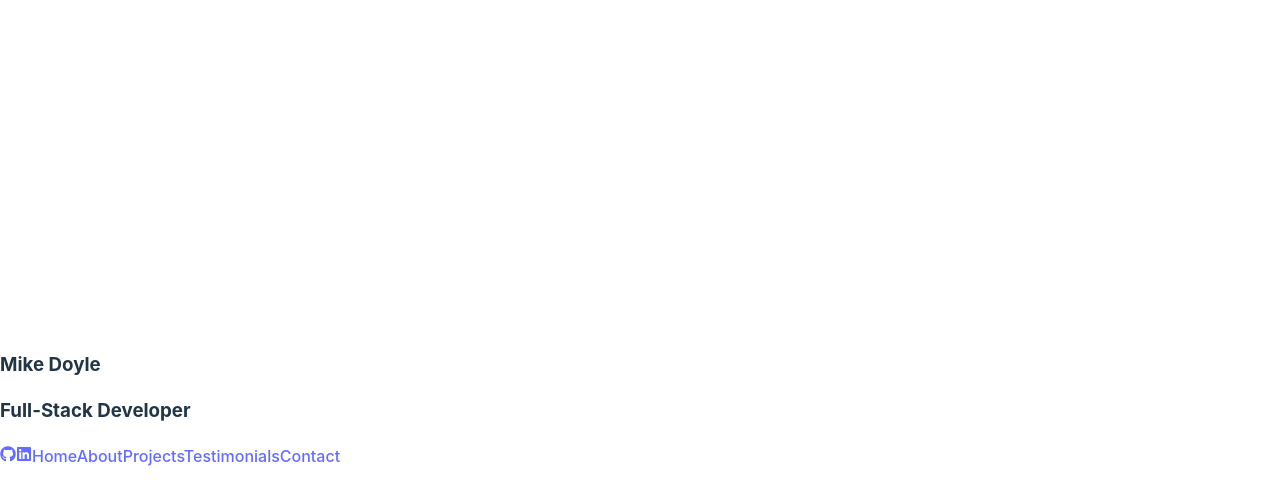
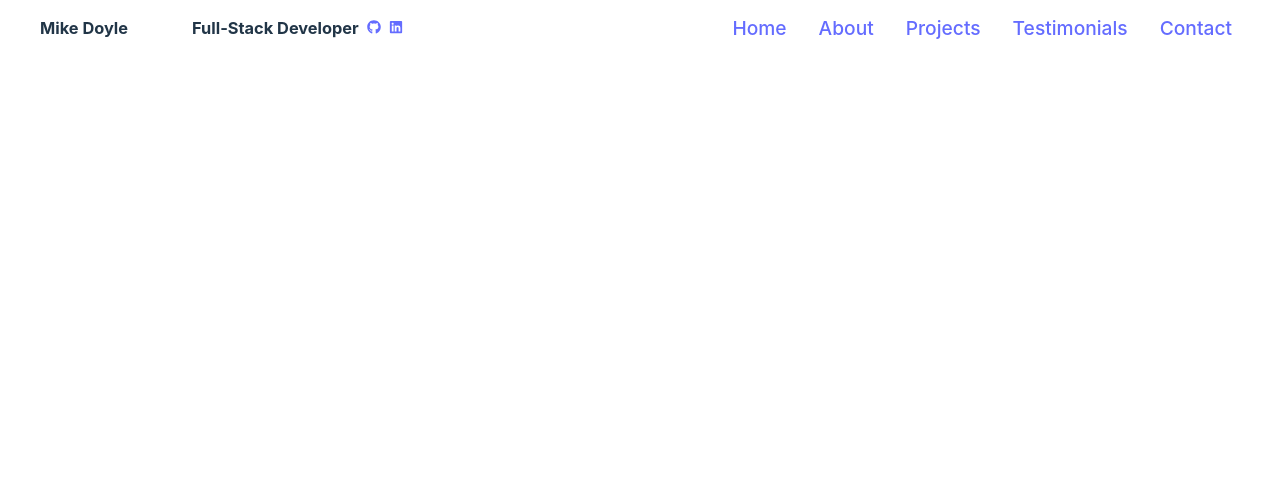
Before and after one commit to mdoyle91/portfolio, a React (Vite) app: page / in a window 1280 px wide. Shown: the top 504 px of the page. Built offline with nearby package versions, Linux system fonts and the light colour scheme.

Commit message:
Navbar w/ Some Styling, Dynamic 'Menu' Button Not Working

```diff
--- a/src/components/Navbar/Navbar.css
+++ b/src/components/Navbar/Navbar.css
@@ -0,0 +1,106 @@
+.container {
+  display: flex;
+  align-items: center;
+  height: 96px;
+  max-width: 1200px;
+  margin: auto;
+  padding: 0 40px;
+}
+
+nav {
+  display: flex;
+  width: 100%;
+  overflow: hidden;
+  font-size: 14px;
+  justify-content: space-between;
+  align-items: center;
+  padding: 0 40px;
+  position: fixed;
+  top: 0;
+  left: 0;
+  right: 0;
+  background-color: transparent;
+  backdrop-filter: blur(10px);
+  z-index: 1000;
+  max-width: 1200px;
+  margin-left: auto;
+  margin-right: auto;
+}
+
+.nav-left {
+  display: flex;
+  flex-shrink: 0;
+  padding-right: 64px;
+}
+
+.nav-center {
+  display: flex;
+  align-items: center;
+  gap: 8px;
+}
+
+.nav-center svg {
+  transition: color 0.3s ease-in-out;
+}
+
+.nav-center svg:hover {
+  color: #007bff;
+}
+
+.nav-right {
+  display: flex;
+  justify-content: flex-end;
+  gap: 16px;
+  flex: 1;
+  flex-wrap: wrap;
+}
+
+.nav-right a {
+  text-decoration: none;
+  margin: 0 8px;
+  font-size: 1.2rem;
+  white-space: nowrap;
+  transition: color 0.3s ease-in-out;
+}
+
+.nav-right a:hover {
+  opacity: 0.7;
+}
+
+.menu-button {
+  display: none;
+  cursor: pointer;
+  font-size: 1.2rem;
+  background: none;
+  border: none;
+}
+
+.menu-text {
+  display: none;
+  font-size: 1.2rem;
+  cursor: pointer;
+}
+
+@media (max-width: 940px) {
+  .nav-left {
+    padding-right: 12px;
+  }
+  .nav-center {
+    flex: 1;
+  }
+  .nav-right {
+    display: none; /* Hide the right navigation links on smaller screens */
+  }
+  .menu-button {
+    display: flex;
+  }
+  .menu-text {
+    display: block; /* Show the "Menu" text */
+  }
+}
+
+@media (max-width: 600px) {
+  nav {
+    font-size: 12px;
+  }
+}
--- a/src/components/Navbar/Navbar.jsx
+++ b/src/components/Navbar/Navbar.jsx
@@ -1,14 +1,15 @@
 import { Link } from "react-router-dom";
 import { FaGithub, FaLinkedin } from "react-icons/fa";
 import "./Navbar.css";
-import NavbarLink from "../NavbarLink/NavbarLink.jsx";
-//WilL probably want to use react-router-dom for this as it's a SPA. Checkout React-Router's Navlink function--more info on React Router DOM-Creating Links
 
-const Navbar = ({ links }) => {
+const Navbar = () => {
   return (
-    <>
-      <nav>
+    <nav>
+      <div className="nav-left">
         <h3>Mike Doyle</h3>
+      </div>
+
+      <div className="nav-center">
         <h3>Full-Stack Developer</h3>
         <Link
           to="https://github.com/mdoyle91"
@@ -24,16 +25,19 @@ const Navbar = ({ links }) => {
         >
           <FaLinkedin />
         </Link>
+      </div>
+
+      <div className="nav-right">
         <Link to="/">Home</Link>
         <Link to="/about">About</Link>
         <Link to="/projects">Projects</Link>
         <Link to="/testimonials">Testimonials</Link>
         <Link to="/contact">Contact</Link>
-      </nav>
-    </>
+        <span className="menu-text">Menu</span>{" "}
+        {/* Need to look into the CSS here--not sure why the menu link doesn't appear when size of portfolio is smaller. */}
+      </div>
+    </nav>
   );
 };
 
 export default Navbar;
-
-// <NavbarLink key={index} href={link.href} text={link.text} /> Having my NavBar coded as such, rather than hard coded, will allow me to add icons/individually style each item of the Navbar.
--- a/src/components/NavbarLink/NavbarLink.jsx
+++ /dev/null
@@ -1,5 +0,0 @@
-const NavbarLink = ({ href, text }) => {
-  return <a href={href}>{text}</a>;
-};
-
-export default NavbarLink;
```
Also changed, not shown: src/App.jsx (+0 -9 lines).
